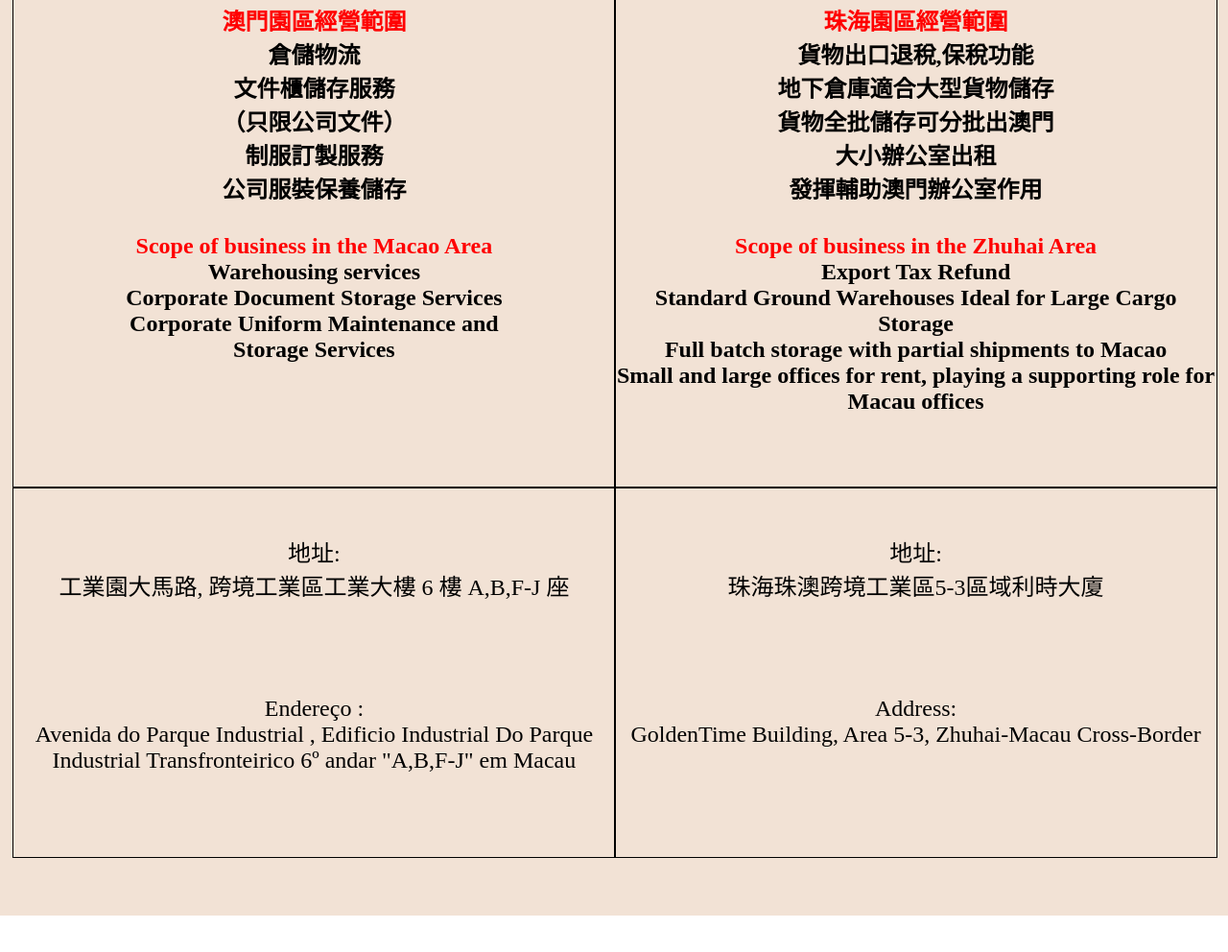
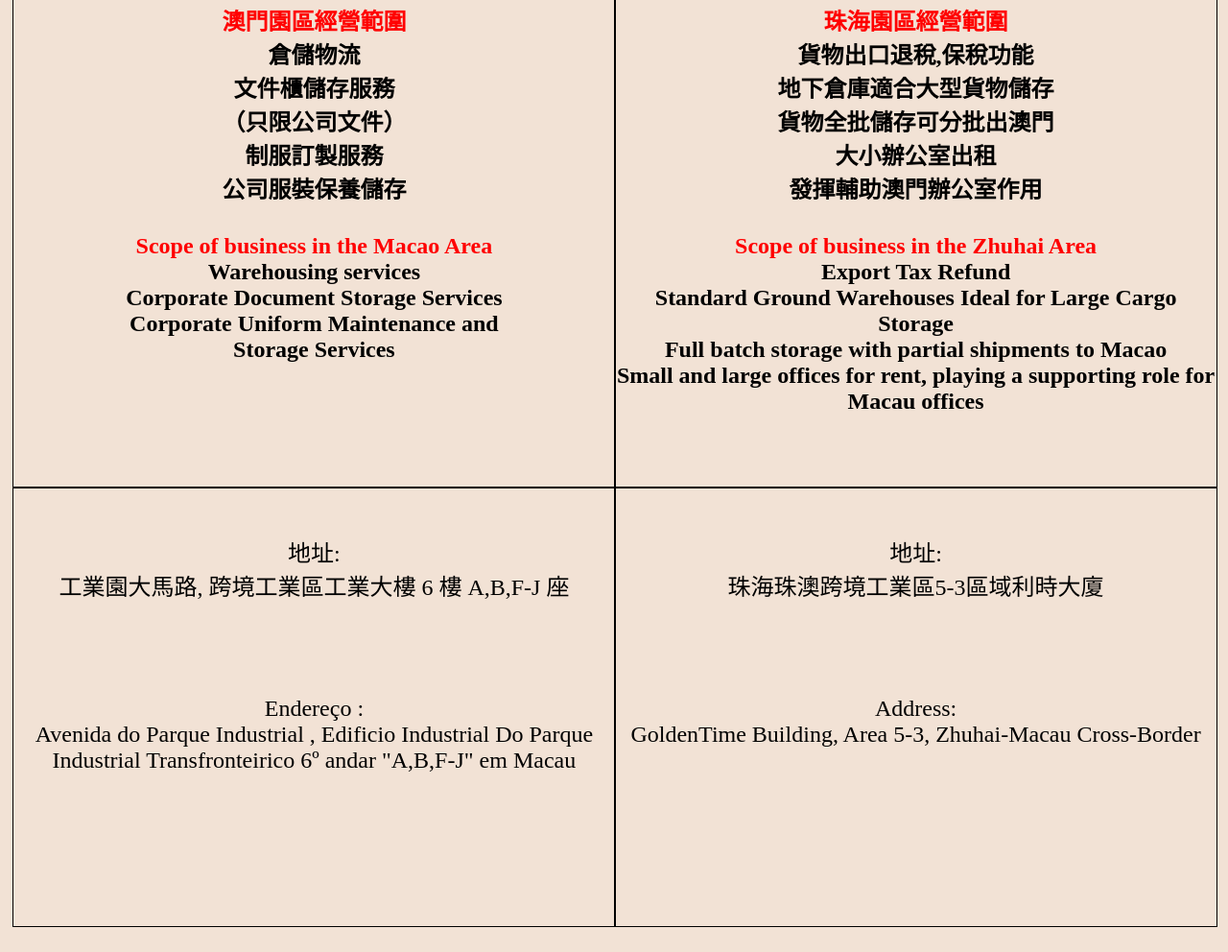
Before and after one commit to whoisterencelee/hen-ry-com-mo, a plain HTML site: page index.html in a window 1280 px wide. Shown: the part 1132-2124 px from the top of the page at 96% size. Before the commit the page ends 2086 px from the top, so only its background shows below. Drawn offline with Linux system fonts and the light colour scheme.

Commit message:
fixed long address

```diff
--- a/index.html
+++ b/index.html
@@ -60,7 +60,7 @@ img {object-fit:contain;}
 				<div>地址:</div>
 				<div>工業園大馬路, 跨境工業區工業大樓 6 樓  A,B,F-J 座</div>
 			</div>
-			<div style="flex-direction:column;align-items:center;padding:1em 0;height:5em;">
+			<div style="flex-direction:column;align-items:center;padding:1em 0;height:8em;">
 				<div>Endereço :</div>
 				<div>Avenida  do  Parque  Industrial  , Edificio  Industrial
 				Do  Parque  Industrial  Transfronteirico 6º andar "A,B,F-J" em  Macau</div>
@@ -112,7 +112,7 @@ img {object-fit:contain;}
 				<div>地址:</div>
 				<div>珠海珠澳跨境工業區5-3區域利時大廈</div>
 			</div>
-			<div style="flex-direction:column;align-items:center;padding:1em 0;height:5em;">
+			<div style="flex-direction:column;align-items:center;padding:1em 0;height:8em;">
 				<div>Address:</div>
 				<div>GoldenTime Building, Area 5-3, Zhuhai-Macau Cross-Border</div>
 			</div>
```
